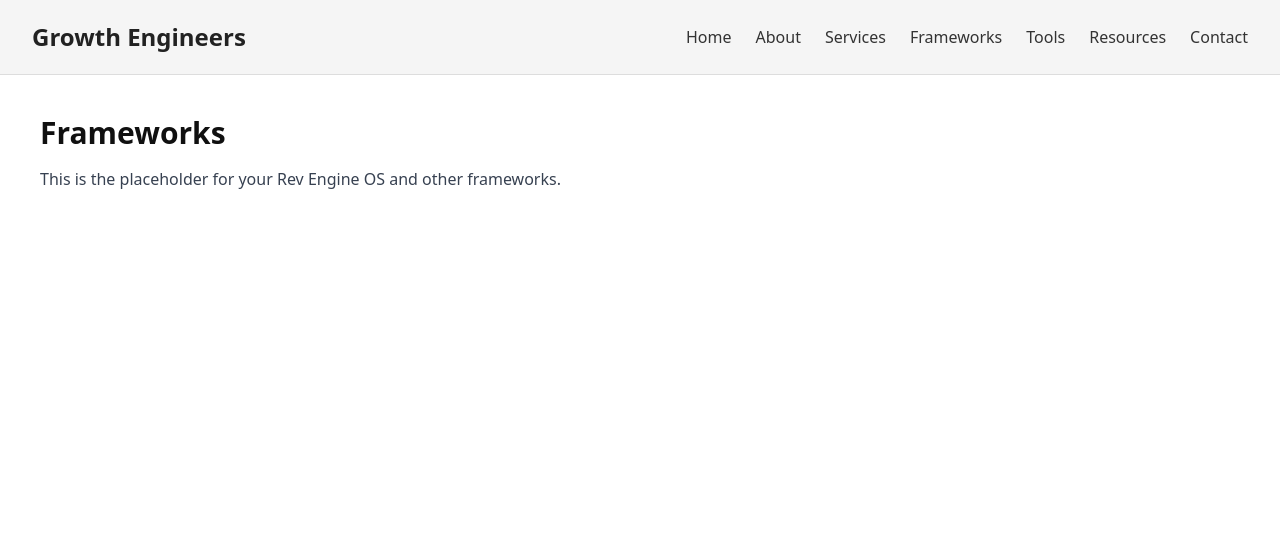
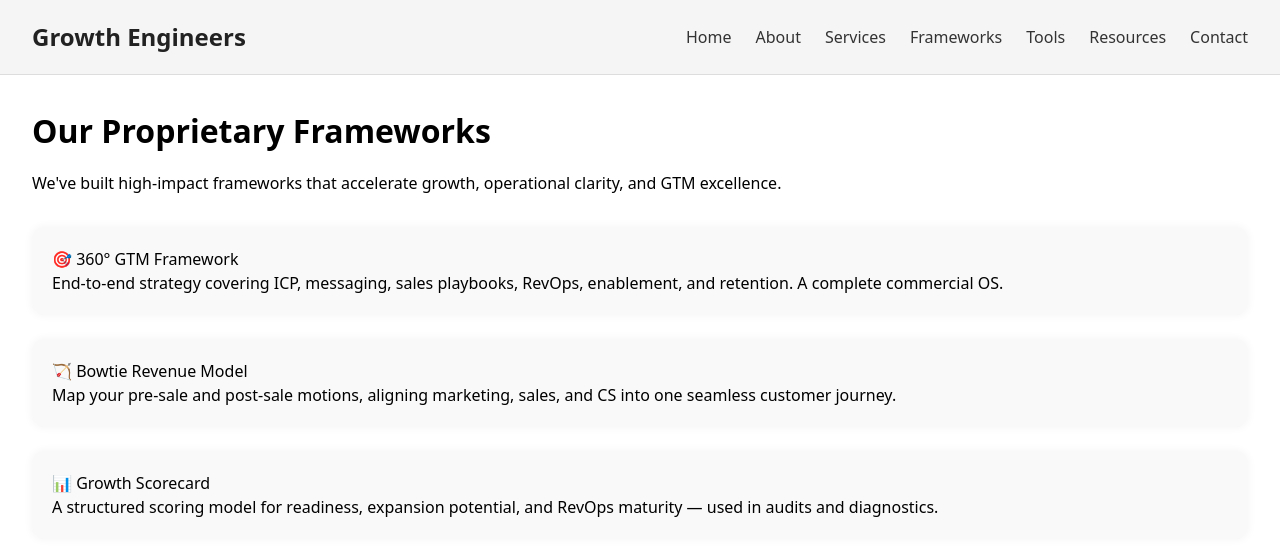
Before and after one commit to sameerjoshy/newwebsite, a React (Vite) app: page /frameworks in a window 1280 px wide. Shown: the top 556 px of the page. Built offline with nearby package versions, Linux system fonts and the light colour scheme.

Commit message:
Update Frameworks.jsx

```diff
--- a/src/pages/Frameworks.jsx
+++ b/src/pages/Frameworks.jsx
@@ -1,10 +1,34 @@
+import React from 'react'
+
 export default function Frameworks() {
   return (
-    <div className="p-10">
-      <h1 className="text-3xl font-bold text-primary">Frameworks</h1>
-      <p className="mt-4 text-gray-700">
-        This is the placeholder for your Rev Engine OS and other frameworks.
+    <div style={{ padding: '2rem' }}>
+      <h1 style={{ fontSize: '2rem', fontWeight: 'bold', marginBottom: '1rem' }}>Our Proprietary Frameworks</h1>
+      <p style={{ marginBottom: '2rem' }}>
+        We've built high-impact frameworks that accelerate growth, operational clarity, and GTM excellence.
       </p>
+
+      <div style={{ display: 'grid', gap: '1.5rem' }}>
+        <div style={cardStyle}>
+          <h2>🎯 360° GTM Framework</h2>
+          <p>End-to-end strategy covering ICP, messaging, sales playbooks, RevOps, enablement, and retention. A complete commercial OS.</p>
+        </div>
+        <div style={cardStyle}>
+          <h2>🏹 Bowtie Revenue Model</h2>
+          <p>Map your pre-sale and post-sale motions, aligning marketing, sales, and CS into one seamless customer journey.</p>
+        </div>
+        <div style={cardStyle}>
+          <h2>📊 Growth Scorecard</h2>
+          <p>A structured scoring model for readiness, expansion potential, and RevOps maturity — used in audits and diagnostics.</p>
+        </div>
+      </div>
     </div>
   )
 }
+
+const cardStyle = {
+  padding: '1.25rem',
+  borderRadius: '0.75rem',
+  backgroundColor: '#f9f9f9',
+  boxShadow: '0 0 10px rgba(0,0,0,0.05)',
+}
```
